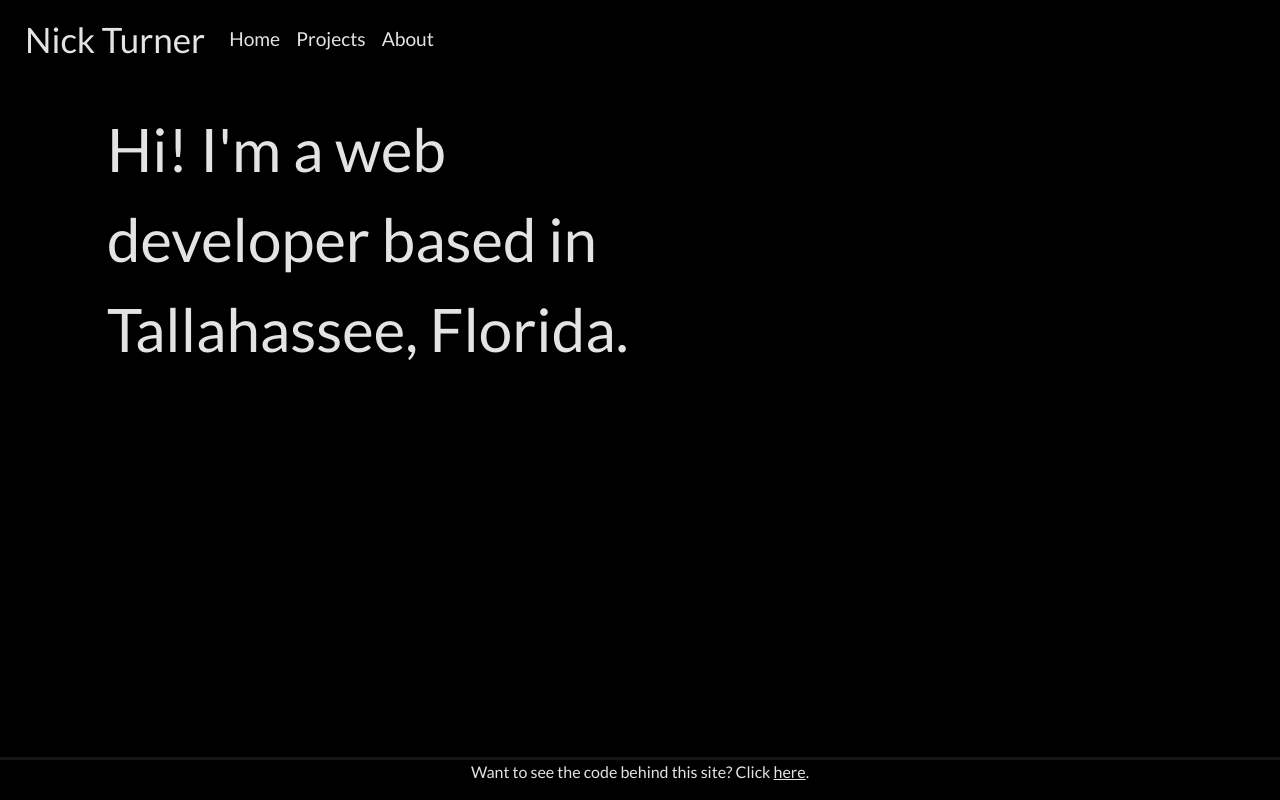
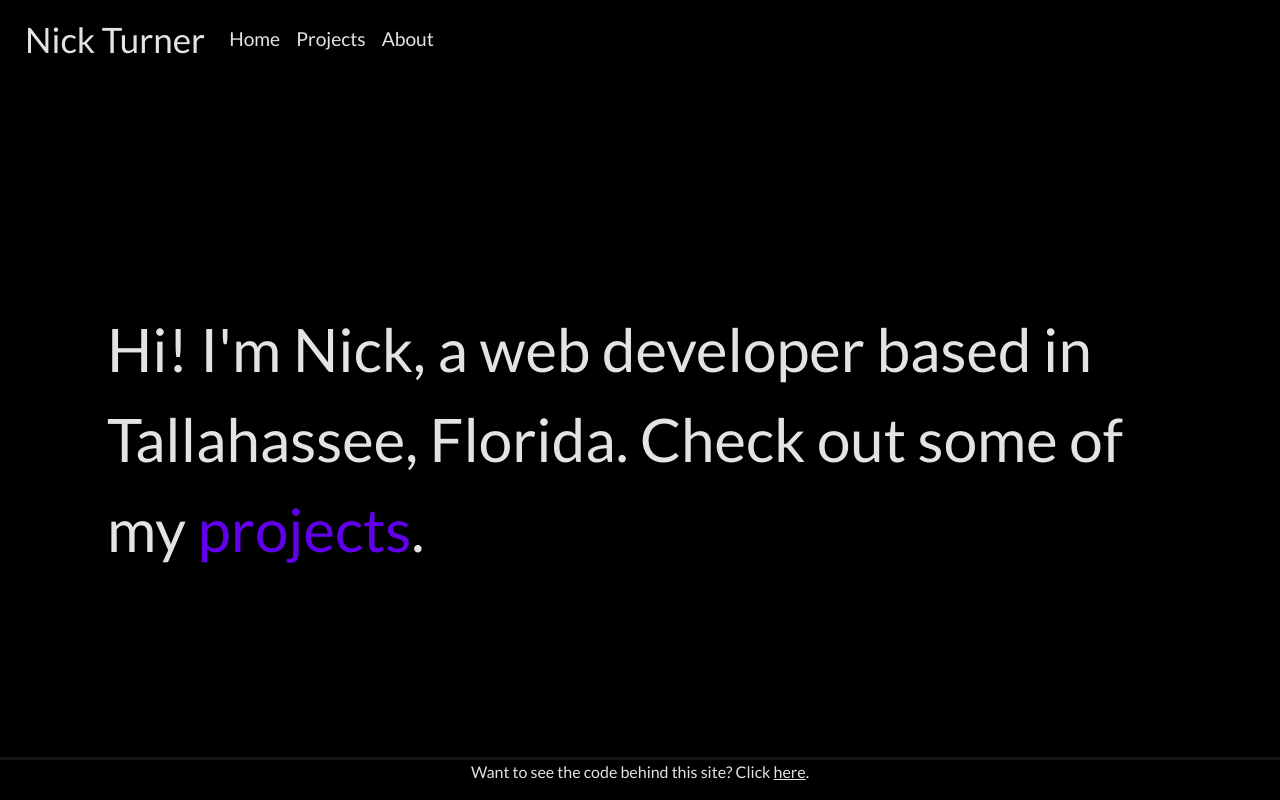
Before and after one commit to Clodus-NT/personal-site, a React (Create React App) app: page / in a window 1280 px wide. Built offline with nearby package versions, Linux system fonts and the light colour scheme.

Commit message:
added a projects link to splash page and changes some styling

```diff
--- a/src/components/main-view/MainView.css
+++ b/src/components/main-view/MainView.css
@@ -6,18 +6,32 @@
   --color4: #6200EE;
 }
 
+.mainContainer {
+  padding-top: 200px;
+}
+
 .splashContainer {
   margin: 25px;
-  width: 50%;
   display: flex;
   flex-direction: row;
   align-items: center;
+  justify-content: center;
 }
 
 .splashText {
   font-size: 60px;
 }
 
+.projectsLink {
+  text-decoration: none;
+  color: var(--color4);
+}
+
+.projectsLink:hover {
+  text-decoration: underline;
+  color: var(--color4);
+}
+
 Button {
   margin: 10px;
 }
--- a/src/components/main-view/MainView.js
+++ b/src/components/main-view/MainView.js
@@ -1,16 +1,14 @@
 import React from "react";
-import { Container, Button } from "react-bootstrap";
+import { Container } from "react-bootstrap";
 import "./MainView.css"
 
 export default function MainView(props) {
   return (
-    <Container>
+    <Container className="mainContainer">
       <div className="splashContainer">
-        <p className="splashText">Hi! I'm a web developer based in Tallahassee, Florida.</p>
-        {/* <div className="btnContainer">
-          <Button>Resume</Button>
-          <Button>Github</Button>
-        </div> */}
+        <p className="splashText">
+          Hi! I'm Nick, a web developer based in Tallahassee, Florida. Check out some of my <a  className="projectsLink" href="/projects">projects</a>.
+        </p>
       </div>
     </Container>
   )
```
